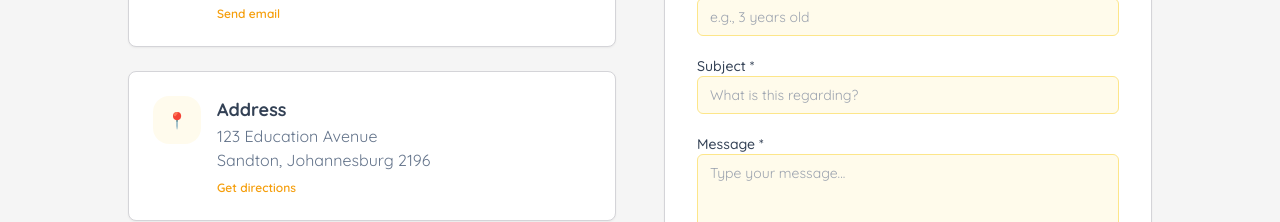
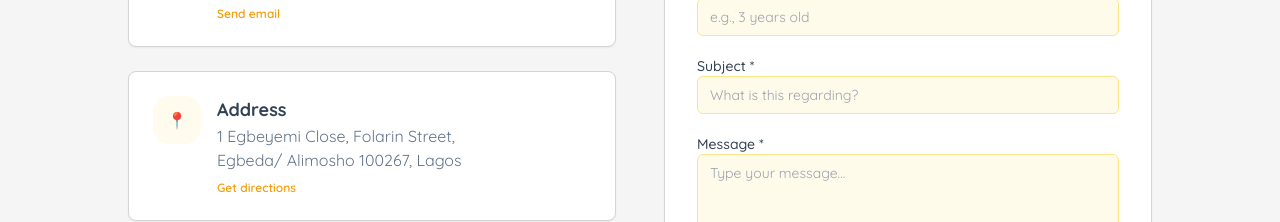
Before and after one commit to kmgmedia/sandton_prep_website, a Next.js app: page /contact in a window 1280 px wide. Shown: the part 860-1082 px from the top of the page. Built offline with nearby package versions, Linux system fonts and the light colour scheme; a web font is replaced by a local one.

Commit message:
Done with the calender session for parents to make a booking.

```diff
--- a/components/ui/Contactus/Contactus.tsx
+++ b/components/ui/Contactus/Contactus.tsx
@@ -77,8 +77,8 @@ const Contactus = () => {
                 </div>
                 <div className="flex flex-col">
                   <h3 className="text-lg font-bold text-slate-700">Address</h3>
-                  <p className="text-slate-500">123 Education Avenue</p>
-                  <p className="text-slate-500">Sandton, Johannesburg 2196</p>
+                  <p className="text-slate-500">1 Egbeyemi Close, Folarin Street,</p>
+                  <p className="text-slate-500">Egbeda/ Alimosho 100267, Lagos</p>
                   <span className="text-amber-500 text-xs font-semibold mt-2">
                     Get directions
                   </span>
--- a/components/ui/Landingpage/Hero.tsx
+++ b/components/ui/Landingpage/Hero.tsx
@@ -54,7 +54,7 @@ export default function Home() {
         {/* Buttons */}
         <div className="mt-10 flex flex-col sm:flex-row gap-4">
           <a
-            href="#book"
+            href="/bookpage"
             className="inline-flex items-center justify-center px-6 py-3 bg-[#FFD900] hover:bg-[#FFD43B] text-gray-900 font-medium rounded-md shadow-sm transition font-quicksand"
           >
             Book A Visit <ArrowRight className="ml-2 w-4 h-4" />
--- a/components/ui/Schedule/Calender.tsx
+++ b/components/ui/Schedule/Calender.tsx
@@ -89,7 +89,7 @@ const Calender = () => {
                     </label>
                     <select className="h-10 px-3 py-2 bg-amber-50 rounded-md outline outline-1 outline-offset-[-1px] outline-amber-300/20 text-sm text-black w-full">
                       <option>Select age</option>
-                      {Array.from({ length: 18 }, (_, i) => i + 1).map(
+                      {Array.from({ length: 12 }, (_, i) => i + 1).map(
                         (age) => (
                           <option key={age} value={age}>
                             {age}
@@ -164,7 +164,7 @@ const Calender = () => {
                     Book Visit
                   </button>
                   <button className="flex-1 h-10 bg-amber-50 rounded-md outline outline-1 outline-amber-300 font-medium text-black">
-                    Learn More About Programs
+                    Learn More
                   </button>
                 </div>
               </div>
```
